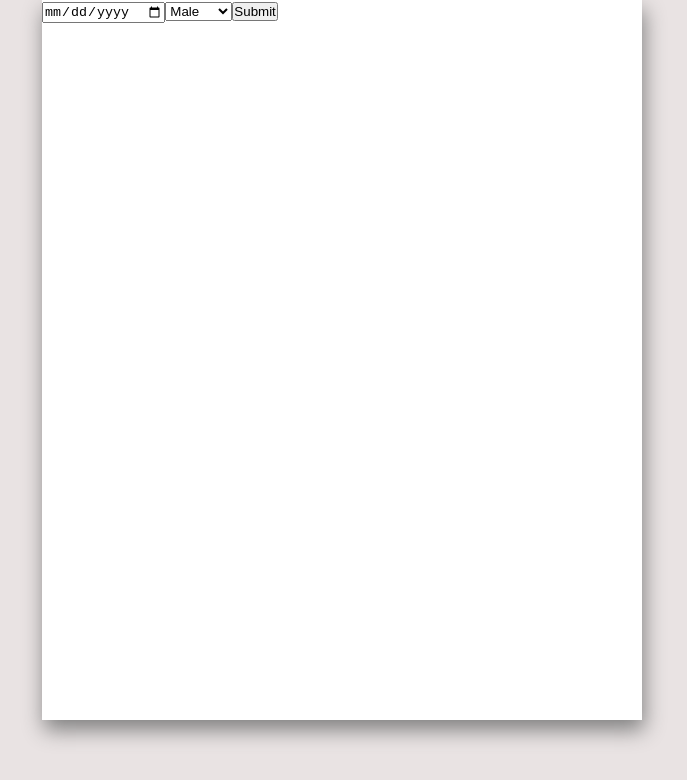
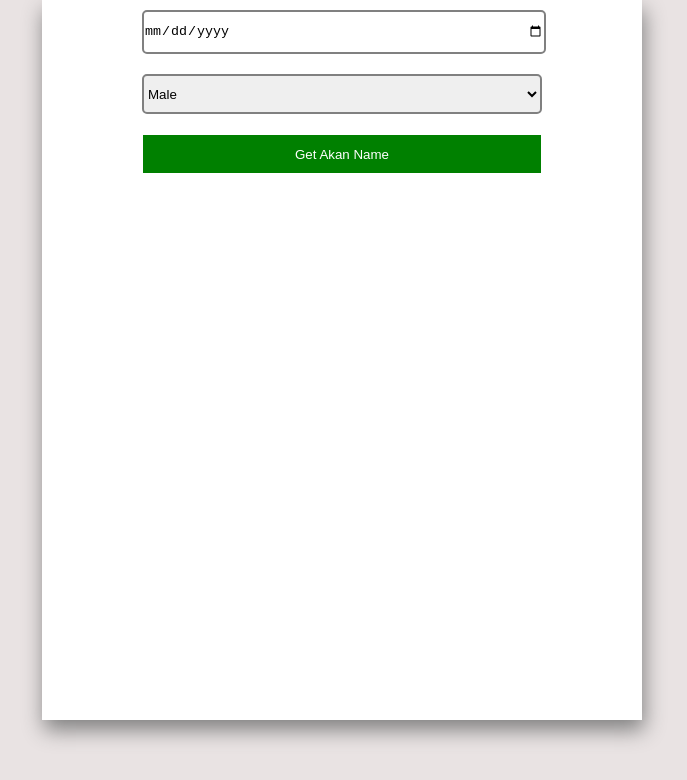
Before and after one commit to lenomosh/name-generator, a React (Create React App) app: page / in a window 1280 px wide. Shown: the top 780 px of the page, without its empty margins (298-985 px from the left). Built offline with nearby package versions, Linux system fonts and the light colour scheme.

Commit message:
styled input

```diff
--- a/src/App.js
+++ b/src/App.js
@@ -44,27 +44,36 @@ export class App extends Component {
 
     dateValidation = date => {
         const dateFormat = /^(0?[1-9]|[12][0-9]|3[01])[\/\-](0?[1-9]|1[012])[\/\-]\d{4}$/;
-        if (date.match(dateFormat)) {
+        if (!date.match(dateFormat)) {
             this.setState({ dateIsInvalid: true })
         }
 
     }
-    genderValidation = gender=> ((gender !== 'm' || gender !== 'f') && this.setState({ genderIsInvalid: true }))
-    splitDate = date =>{
-        const dateArray =date.split('-').join('/').split('/')
+    genderValidation = gender => ((gender !== 'm' || gender !== 'f') && this.setState({ genderIsInvalid: true }))
+    splitDate = date => {
+        const dateArray = date.split('-').join('/').split('/')
         return {
-            year:dateArray[0],
-            month:dateArray[1],
-            day:dateArray[2],
+            year: dateArray[0],
+            month: dateArray[1],
+            day: dateArray[2],
         }
     }
     handleForm = event => {
         event.preventDefault()
         const form = new FormData(event.target)
         const date = form.get('date')
+        this.dateValidation(date)
         const gender = form.get('gender')
-        /** */
-        const splittedDate =this.splitDate(date)
+        if (gender === ''||gender !=='male'|| gender !=='female' || this.state.genderIsInvalid)  {
+            this.setState({genderIsInvalid:true})
+
+        } else if(date == null) {
+            this.setState({dateIsInvalid:true})
+
+        }
+        if (!this.state.genderIsInvalid || !this.state.dateIsInvalid) {
+
+        const splittedDate = this.splitDate(date)
         const newDate = new Date(date)
         const dayBorn = newDate.getDay()
         const daysOfTheWeek = Object.keys(this.names)
@@ -72,6 +81,12 @@ export class App extends Component {
         console.log(dayBorn)
         const akanName = this.names[daysOfTheWeek[dayBorn]][gender]
         console.log(akanName)
+        } else {
+            alert('Ooop! We ran into a problem.')
+
+        }
+        /** */
+
     }
     handleDateChange = date => this.setState({ date })
     handleGenderChange = gender => this.setState({ gender })
@@ -79,16 +94,20 @@ export class App extends Component {
         return (
             <div className="main-wrapper">
                 <div className="form-wrapper">
-                    <form onSubmit={(event) => this.handleForm(event)} onChange={(event) => console.log(event)}>
+                    <form onSubmit={event => this.handleForm(event)}>
                         <div className="input-wrapper">
-                            <input name="date" onChange={(event) => this.dateValidation(event.target.value)} type='date' />
-                            {this.state.dateIsInvalid && <p>The date is invalid</p>}
-                            <select name="gender">
+                            <input className="input-item" name="date" onChange={(event) => this.handleDateChange(event.target.value)} type='date' />
+                            {this.state.dateIsInvalid && <p className="input-error">The date is invalid</p>}
+                        </div>
+                        <div className="input-wrapper">
+                            <select onChange={event=>this.handleGenderChange(event.target.value)} className="input-item" name="gender">
                                 <option value='male'>Male</option>
                                 <option value='female'>Female</option>
                             </select>
-                            {this.state.genderIsInvalid && <p>The gender is either blank or invalid</p>}
-                            <input type='submit' value="Submit" />
+                            {this.state.genderIsInvalid && <p className="input-error">The gender is either blank or invalid</p>}
+                        </div>
+                        <div className="input-wrapper">
+                            <input className="submit" type='submit' value="Get Akan Name" />
                         </div>
                     </form>
                 </div>
--- a/src/App.scss
+++ b/src/App.scss
@@ -5,10 +5,43 @@ body{
     margin:0;
     padding:0;
 }
-.main-wrapper{
+div.main-wrapper{
     max-width: 600px;
     background-color: white;
     box-shadow: 2px 10px 20px grey;
     height: 90vh;
     margin: auto;
+
+    div.form-wrapper{
+       form{
+
+       display: flex;
+       flex-direction: column;
+       margin: auto;
+       div.input-wrapper{
+           padding: 10px;
+           width: 400px;
+           margin: auto;
+           .input-item{
+           height: 40px;
+           width: 100%;
+           border-radius: 5px;
+           border: 2px solid grey ;
+           }
+           .input-error{
+               color: red;
+               font-style: italic;
+               font-size: smaller;
+           }
+           .submit{
+               width: 100%;
+               color: white;
+               background-color: green;
+               height: 40px;
+               border: 1px solid white;
+               border-radius: 0;
+           }
+       }
+       }
+    }
 }
```
